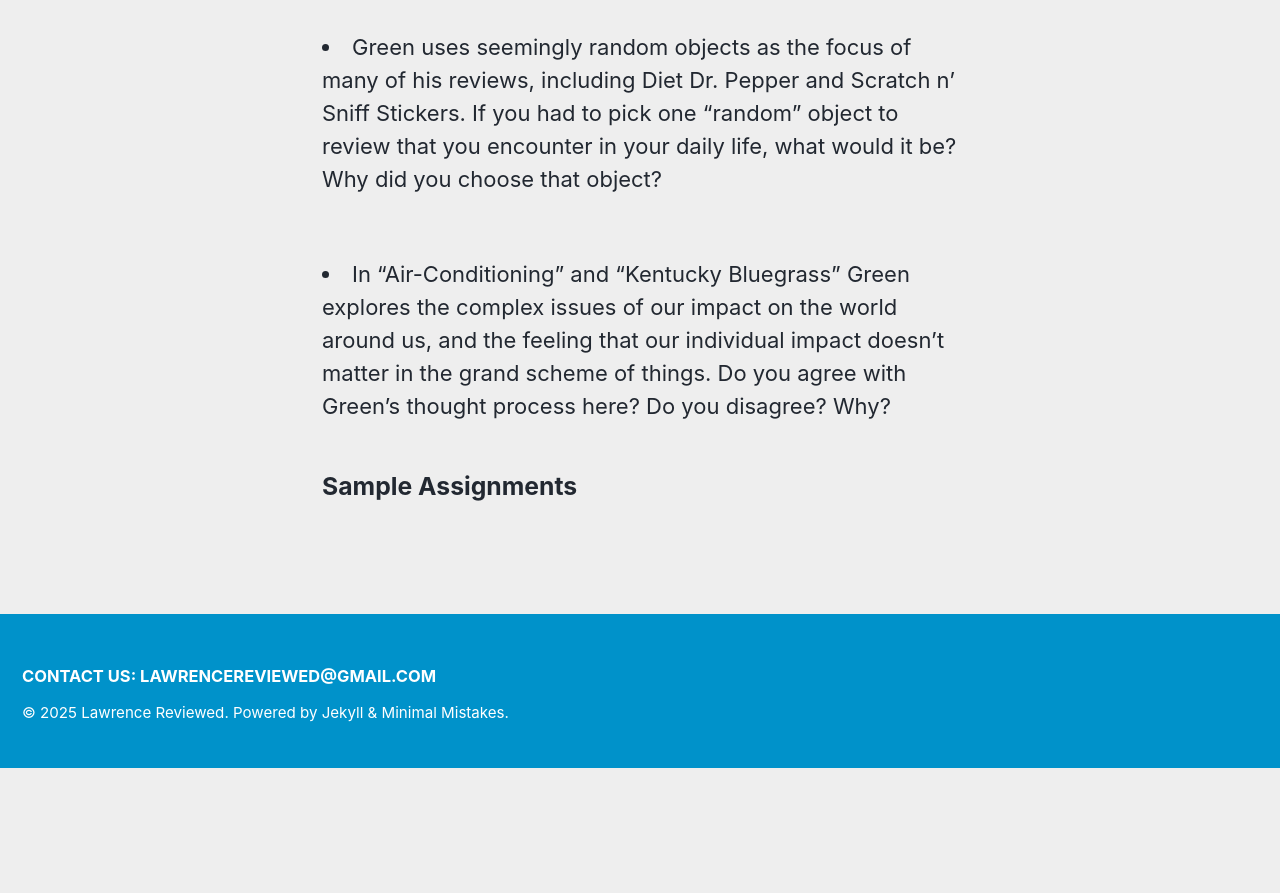
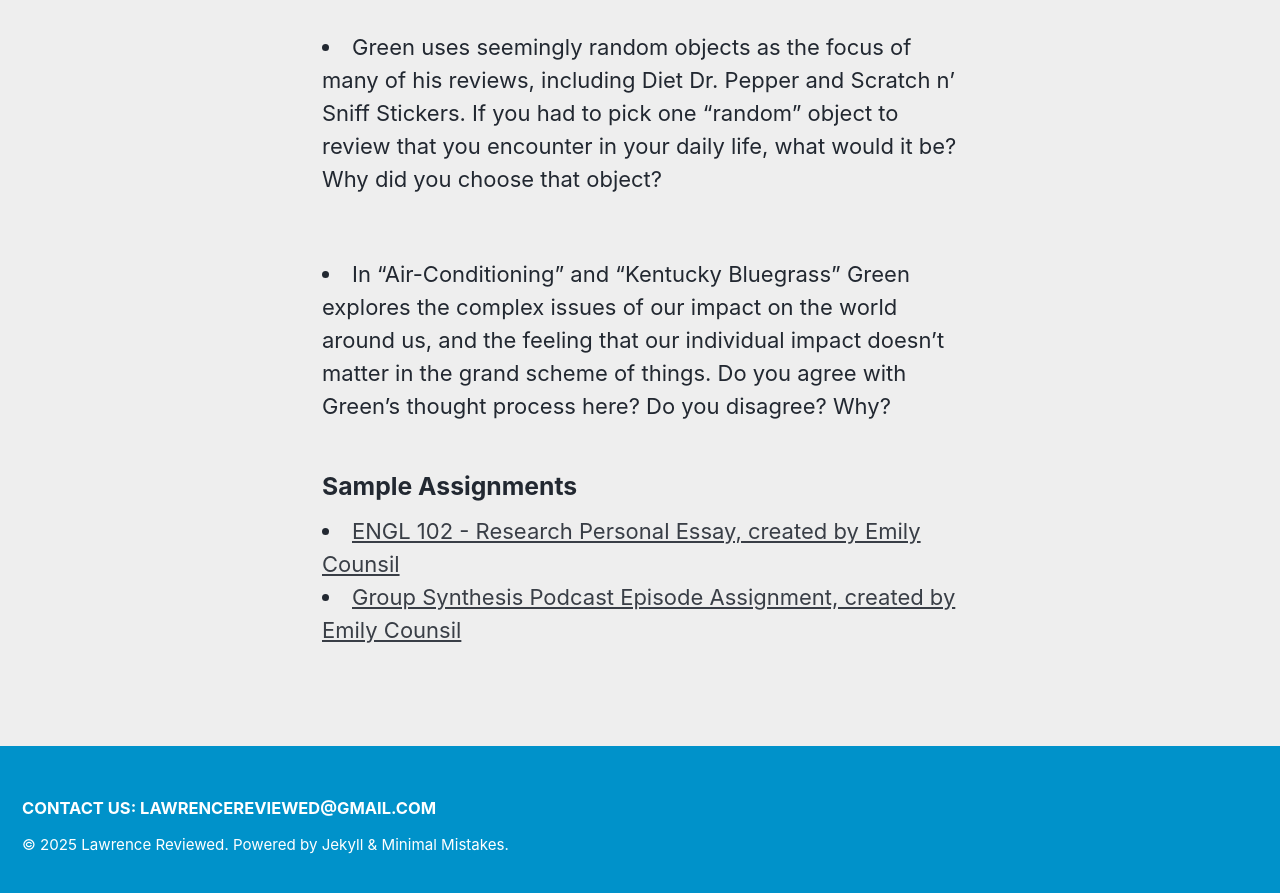
Before and after one commit to idrhku/lawrence-reviewed, a Jekyll site: the page built from _pages/curriculum.md, in a window 1280 px wide and 900 px high, scrolled down 1389 px. Shown: the top 893 px of the window. Built offline with Jekyll 4.4.1, drawn with Linux system fonts in a browser that asks for light colours; cached includes are drawn as plain includes; before the commit the page ends 2157 px from its top, so only the background shows below that.

Commit message:
Update curriculum.md

```diff
--- a/_pages/curriculum.md
+++ b/_pages/curriculum.md
@@ -31,3 +31,5 @@ One way that KU Reads engages students with the Common Book is through coursewor
 <li>In “Air-Conditioning” and “Kentucky Bluegrass” Green explores the complex issues of our impact on the world around us, and the feeling that our individual impact doesn’t matter in the grand scheme of things. Do you agree with Green’s thought process here? Do you disagree? Why? </li>
 
 <h3>Sample Assignments</h3>
+<li><a href="https://kansas-my.sharepoint.com/:w:/g/personal/k859k152_home_ku_edu/EUn3IqppZJhBuEHFcypKdvMBza3J1H2WVKek0-tA_0rJiw?e=hlIEJs">ENGL 102 - Research Personal Essay, created by Emily Counsil</a></li>
+<li><a href="https://kansas-my.sharepoint.com/:w:/g/personal/k859k152_home_ku_edu/Ed7qJayEqftAtalYjdii8acBF2RzF7ScaD_iYQ1hHmc0kg?e=w09Ch7">Group Synthesis Podcast Episode Assignment, created by Emily Counsil</a></li>
```
